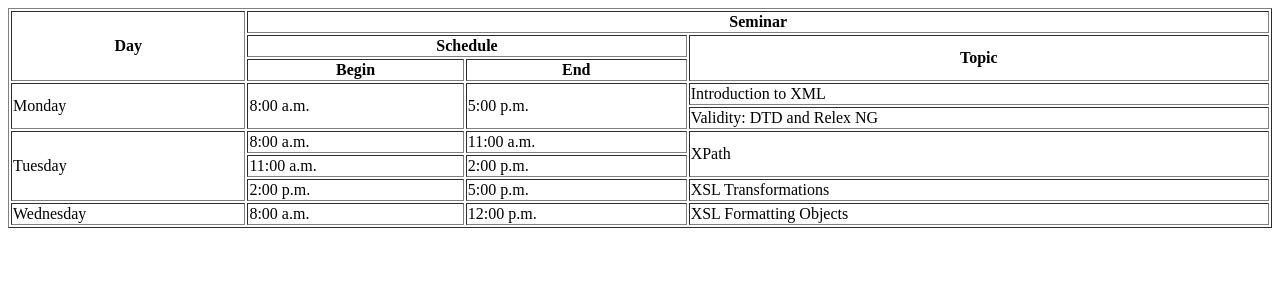
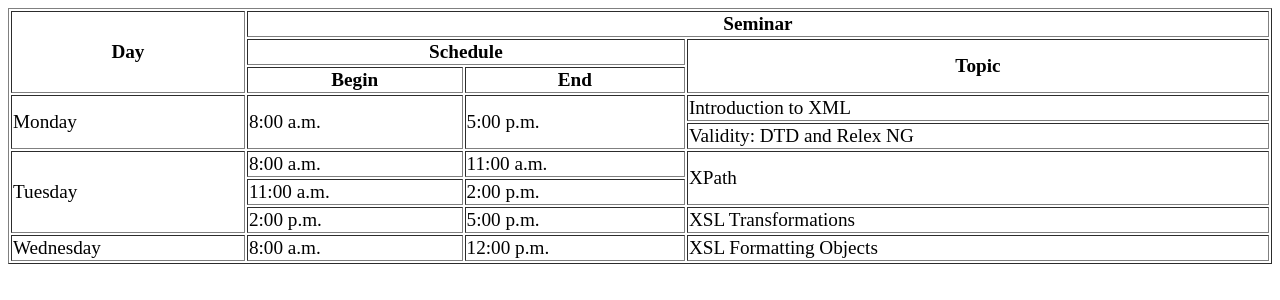
Before and after one commit to OsamaHussain/HTML-CSS, a plain HTML site: page Assignment-1/index.html in a window 1280 px wide. Drawn offline with Linux system fonts and the light colour scheme.

Commit message:
Update index.html

```diff
--- a/Assignment-1/index.html
+++ b/Assignment-1/index.html
@@ -7,7 +7,7 @@
     <title>Assignment 1</title>
 </head>
 <body>
-    <table border="1" width="100%">
+    <table border="1" width="100%" style="font-size: 1.2em;">
         <tr>
             <th rowspan="3">Day</th>
             <th colspan="3">Seminar</th>
```
